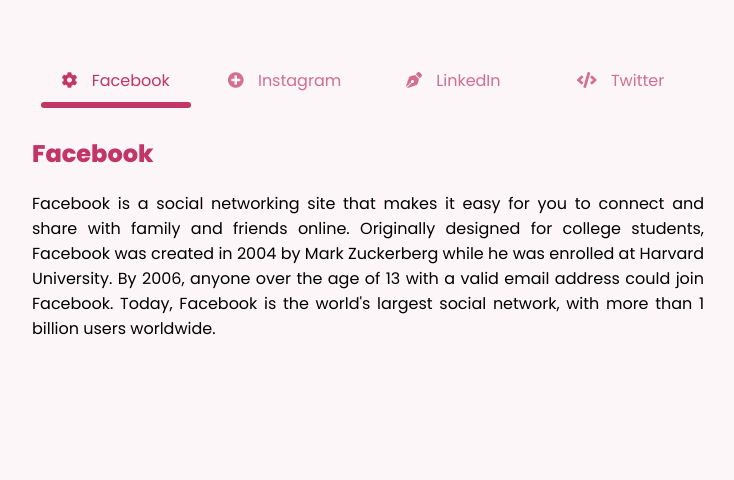
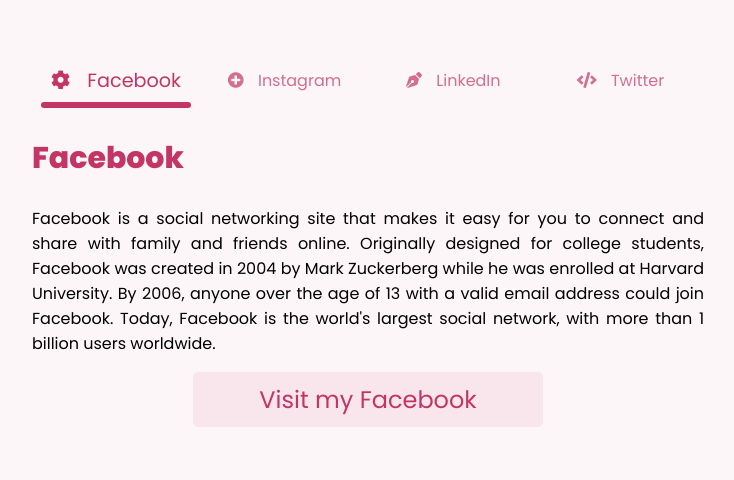
Before and after one commit to michaelthinh/Social-Link-Tabs-UI, a plain HTML site: page index.html in a window 1280 px wide. Shown: the whole page, without its empty margins (272-1006 px from the left). Drawn offline with Linux system fonts and the light colour scheme.

Commit message:
add a button to my social accounts

```diff
--- a/assets/css/styles.css
+++ b/assets/css/styles.css
@@ -42,6 +42,7 @@
 }
 
 .tabs-title .line{
+    margin-top: 2px;
     position: absolute;
     left: 0;
     bottom: 0;
@@ -60,6 +61,8 @@
 
 .tabs-title .tabs-title-item.active{
     opacity: 1;
+    transform: scale(1.2);
+    pointer-events: none;
 }
 
 .tabs-title .tabs-title-item .tab-icon{
@@ -80,9 +83,29 @@
 
 .tabs-content-item .content-title{
     color: #c23564;
-    font-size:2.4rem;
+    font-size:3rem;
 }
 
 .tabs-content-item .content-desc{
     text-align: justify;
 }
+
+.social-link{
+    display: block;
+    width: 350px;
+    padding: 10px 25px;
+    text-align: center;
+    color: #c23564;
+    font-size:2.4rem;
+    text-decoration: none;
+    font-weight: 400;
+    background: #f9e6ec ;
+    margin: 0 auto;
+    border-radius: 5px;
+    transition: all 0.2s ease;
+}
+
+.social-link:hover{
+    background: #c23564;
+    color:#FFF;
+}
--- a/index.html
+++ b/index.html
@@ -52,6 +52,13 @@
                         Facebook. Today, Facebook is the world's largest social
                         network, with more than 1 billion users worldwide.
                     </p>
+                    <a
+                        href="https://www.facebook.com/michaelthinh1008/"
+                        target="_blank"
+                        class="social-link"
+                    >
+                        Visit my Facebook
+                    </a>
                 </div>
                 <div class="tabs-content-item">
                     <h2 class="content-title">Instagram</h2>
@@ -66,6 +73,13 @@
                         photos, and follow other users to add their content to a
                         personal feed.
                     </p>
+                    <a
+                        href="https://www.instagram.com/hiimthinj/"
+                        target="_blank"
+                        class="social-link"
+                    >
+                        Visit my Instagram
+                    </a>
                 </div>
                 <div class="tabs-content-item">
                     <h2 class="content-title">LinkedIn</h2>
```
